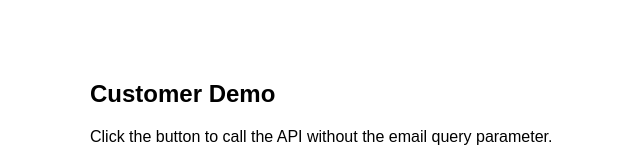
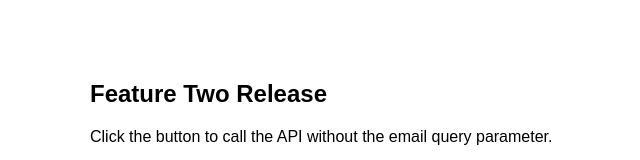
Before and after one commit to taskrecording077-droid/bug-demo, a website: page index.html in a window 1280 px wide. Shown: the top 160 px of the page, without its empty margins (250-890 px from the left). Drawn offline with Linux system fonts and the light colour scheme.

Commit message:
feature two updates heading

```diff
--- a/index.html
+++ b/index.html
@@ -25,7 +25,7 @@
     </style>
   </head>
   <body>
-    <h2>Customer Demo</h2>
+    <h2>Feature Two Release</h2>
     <p>Click the button to call the API without the email query parameter.</p>
     <button id="callApi">Fetch Data</button>
     <pre id="result">Waiting...</pre>
```
